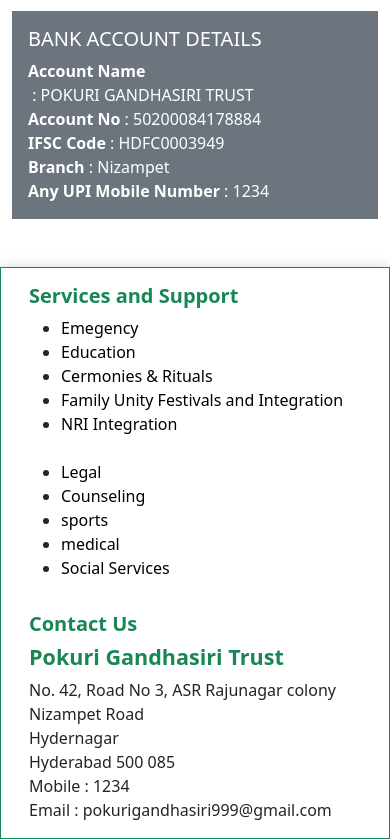
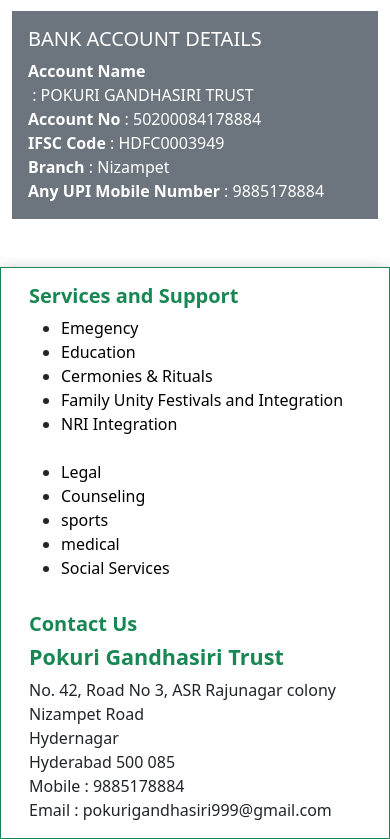
Before and after one commit to lvprasad-8889/pokurigandhasiri, a React (Vite) app: page /home in a window 390 px wide. Shown: the part 1057-1896 px from the top of the page. Built offline with nearby package versions, Linux system fonts and the light colour scheme.

Commit message:
Chaned phone number

```diff
--- a/src/components/contactus/contact.jsx
+++ b/src/components/contactus/contact.jsx
@@ -58,7 +58,7 @@ const Contact = () => {
             <div>Hydernagar</div>
             <div>Hyderabad 500 085</div>
           </div>
-          <div>Mobile : 1234</div>
+          <div>Mobile : 9885178884</div>
           <div>Email : pokurigandhasiri999@gmail.com</div>
         </div>
       </div>
--- a/src/components/footer/footer.jsx
+++ b/src/components/footer/footer.jsx
@@ -78,7 +78,7 @@ const Footer = () => {
                 <div>Hydernagar</div>
                 <div>Hyderabad 500 085</div>
               </div>
-              <div>Mobile : 1234</div>
+              <div>Mobile : 9885178884</div>
               <div>Email : pokurigandhasiri999@gmail.com</div>
             </div>
           </div>
--- a/src/components/home/home.jsx
+++ b/src/components/home/home.jsx
@@ -15,7 +15,7 @@ const Home = () => {
     "Account No": "50200084178884",
     "IFSC Code": "HDFC0003949",
     "Branch": "Nizampet",
-    "Any UPI Mobile Number": "1234",
+    "Any UPI Mobile Number": "9885178884",
   };
 
   const carouselData = [
```
Also changed, not shown: public/favicon.jpg.
